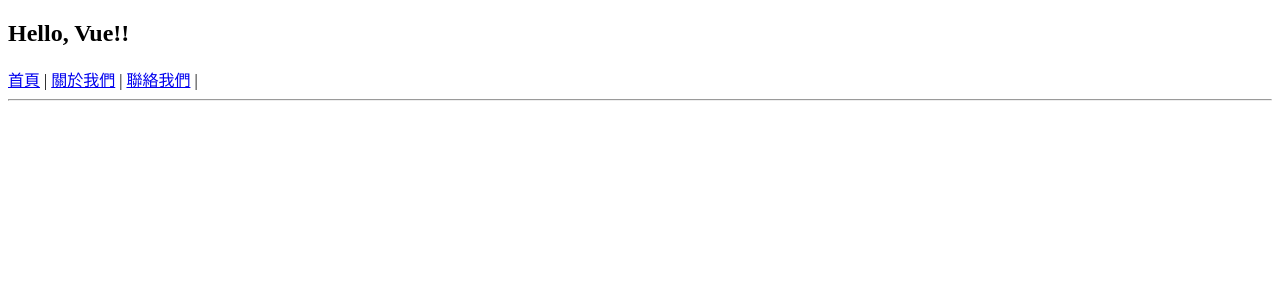
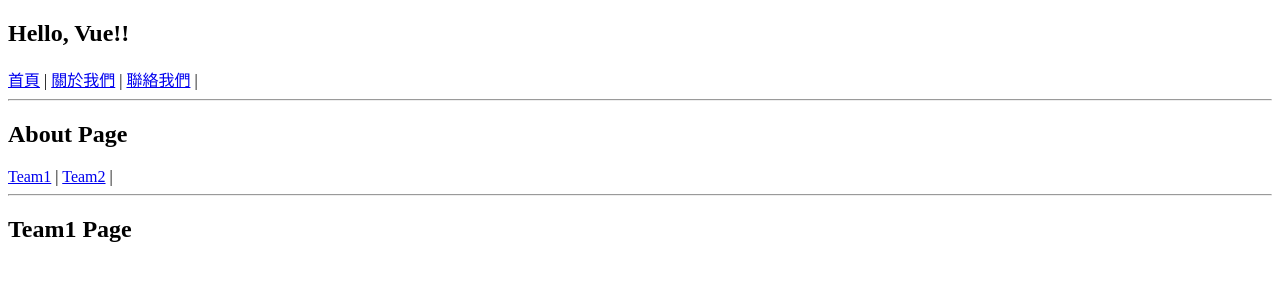
Before and after one commit to HsiaoHungWang/vue-s803, a Vue app: page /team1 in a window 1280 px wide. Shown: the top 300 px of the page. Built offline with nearby package versions, Linux system fonts and the light colour scheme.

Commit message:
子路由的設定及使用

```diff
--- a/src/views/AboutView.vue
+++ b/src/views/AboutView.vue
@@ -4,7 +4,11 @@
 
 <template>
     <div>
-<h2>About Page</h2>
+      <h2>About Page</h2>
+      <RouterLink :to="{name:'team1'}">Team1</RouterLink> |
+      <RouterLink :to="{name:'team2'}">Team2</RouterLink> |
+      <hr />
+      <RouterView></RouterView>
     </div>
 </template>
 
--- /dev/null
+++ b/src/views/Team1View.vue
@@ -0,0 +1,13 @@
+<script setup>
+
+</script>
+
+<template>
+    <div>
+<h2>Team1 Page</h2>
+    </div>
+</template>
+
+<style lang="css" scoped>
+
+</style>
--- /dev/null
+++ b/src/views/Team2View.vue
@@ -0,0 +1,13 @@
+<script setup>
+
+</script>
+
+<template>
+    <div>
+<h2>Team2 Page</h2>
+    </div>
+</template>
+
+<style lang="css" scoped>
+
+</style>
```
Also changed, not shown: src/router.js (+11 -1 lines).
